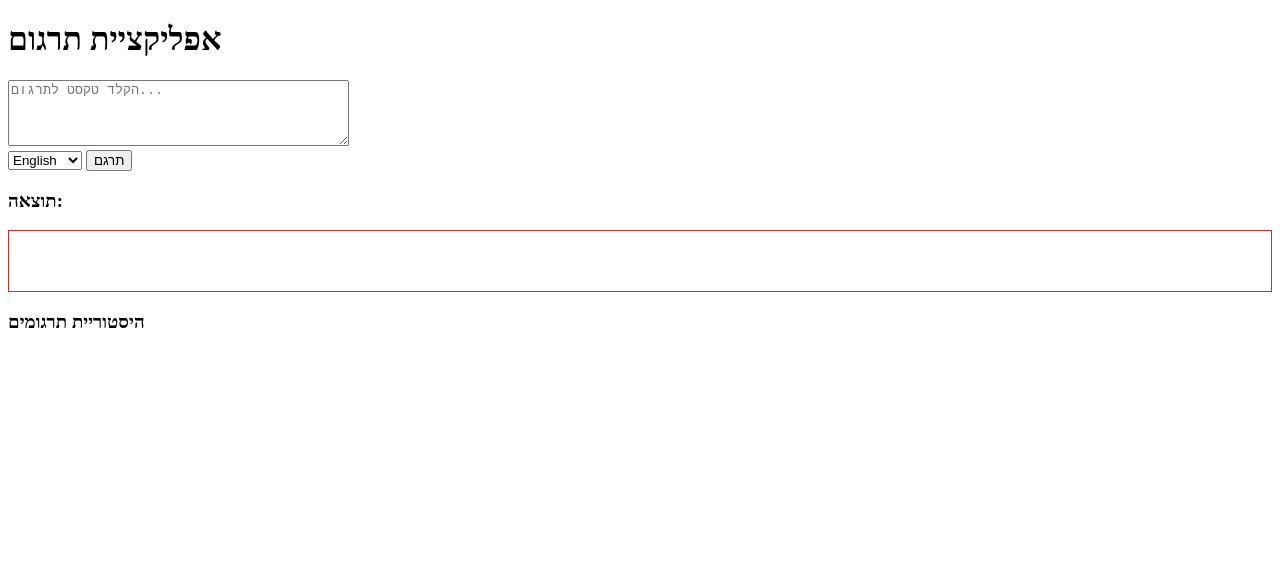
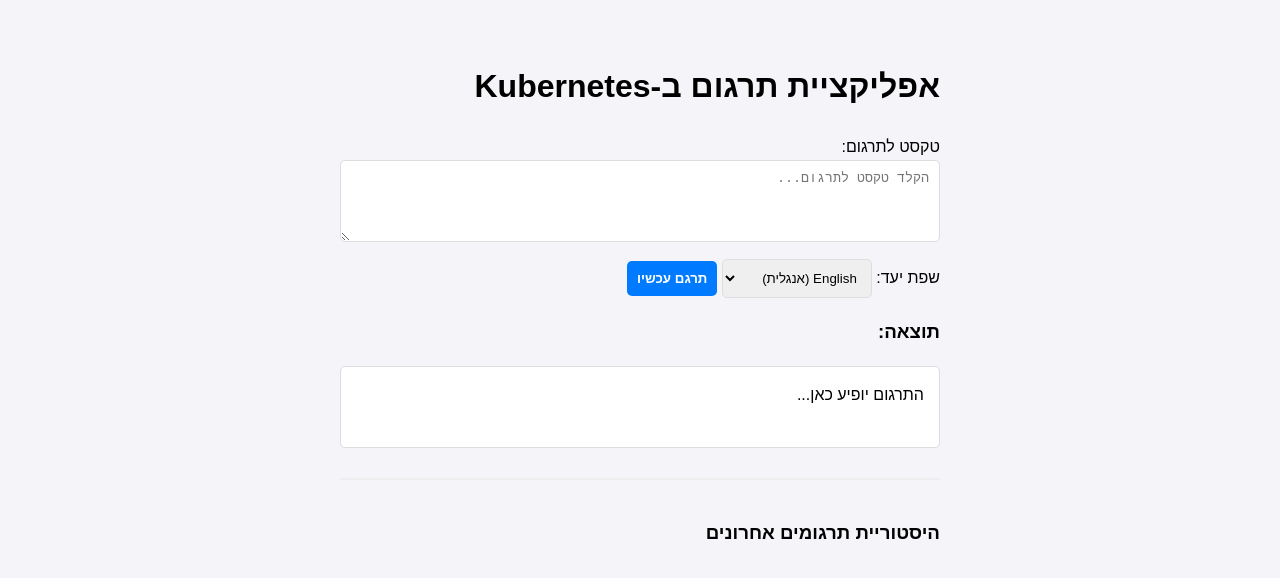
Before and after one commit to stYagen/app-translator, a plain HTML site: page frontend/index.html in a window 1280 px wide. Drawn offline with Linux system fonts and the light colour scheme; no server answers.

Commit message:
Update index.html

```diff
--- a/frontend/index.html
+++ b/frontend/index.html
@@ -1,27 +1,45 @@
 <!DOCTYPE html>
-<html lang="he">
-<head>
+<html lang="he" dir="rtl"> <head>
     <meta charset="UTF-8">
     <meta name="viewport" content="width=device-width, initial-scale=1.0">
-<title>אפליקציית תרגום</title>
+    <title>מערכת תרגום מקצועית</title>
+    <style>
+        body { font-family: sans-serif; max-width: 600px; margin: 20px auto; padding: 20px; line-height: 1.6; background-color: #f4f4f9; }
+        textarea { width: 100%; padding: 10px; border-radius: 5px; border: 1px solid #ddd; box-sizing: border-box; }
+        select, button { padding: 10px; margin-top: 10px; cursor: pointer; border-radius: 5px; border: 1px solid #ddd; }
+        button { background-color: #007bff; color: white; border: none; font-weight: bold; }
+        button:hover { background-color: #0056b3; }
+        #result { background: white; border: 1px solid #ddd; padding: 15px; min-height: 50px; margin-top: 10px; border-radius: 5px; }
+        .history-section { margin-top: 30px; border-top: 2px solid #eee; padding-top: 20px; }
+        ul { list-style: none; padding: 0; }
+        li { background: #fff; margin-bottom: 5px; padding: 10px; border-radius: 3px; border-right: 4px solid #007bff; box-shadow: 0 1px 3px rgba(0,0,0,0.1); }
+    </style>
 </head>
 <body>
-<h1>אפליקציית תרגום</h1>
-<textarea id="source" rows="4" cols="40" placeholder="הקלד טקסט לתרגום..."></textarea><br>
+    <h1>אפליקציית תרגום ב-Kubernetes</h1>
+
+    <label for="source">טקסט לתרגום:</label>
+    <textarea id="source" rows="4" placeholder="הקלד טקסט לתרגום..."></textarea>
+
+    <div>
+        <label for="target">שפת יעד:</label>
         <select id="target">
-<option value="en">English</option>
+            <option value="en">English (אנגלית)</option>
             <option value="he">עברית</option>
-<option value="fr">Français</option>
-<option value="es">Español</option>
+            <option value="fr">Français (צרפתית)</option>
+            <option value="es">Español (ספרדית)</option>
         </select>
-<button id="translateBtn">תרגם</button>
+
+        <button id="translateBtn">תרגם עכשיו</button>
+    </div>
+
     <h3>תוצאה:</h3>
-<div id="result" style="border:1px solid #be3434; padding:10px; min-height:40px;"></div>
+    <div id="result">התרגום יופיע כאן...</div>
 
-
-<h3>היסטוריית תרגומים</h3>
+    <div class="history-section">
+        <h3>היסטוריית תרגומים אחרונים</h3>
         <ul id="history"></ul>
-
+    </div>
 
     <script src="script.js"></script>
 </body>
```
Lines whose indentation alone changed are shown as unchanged.
